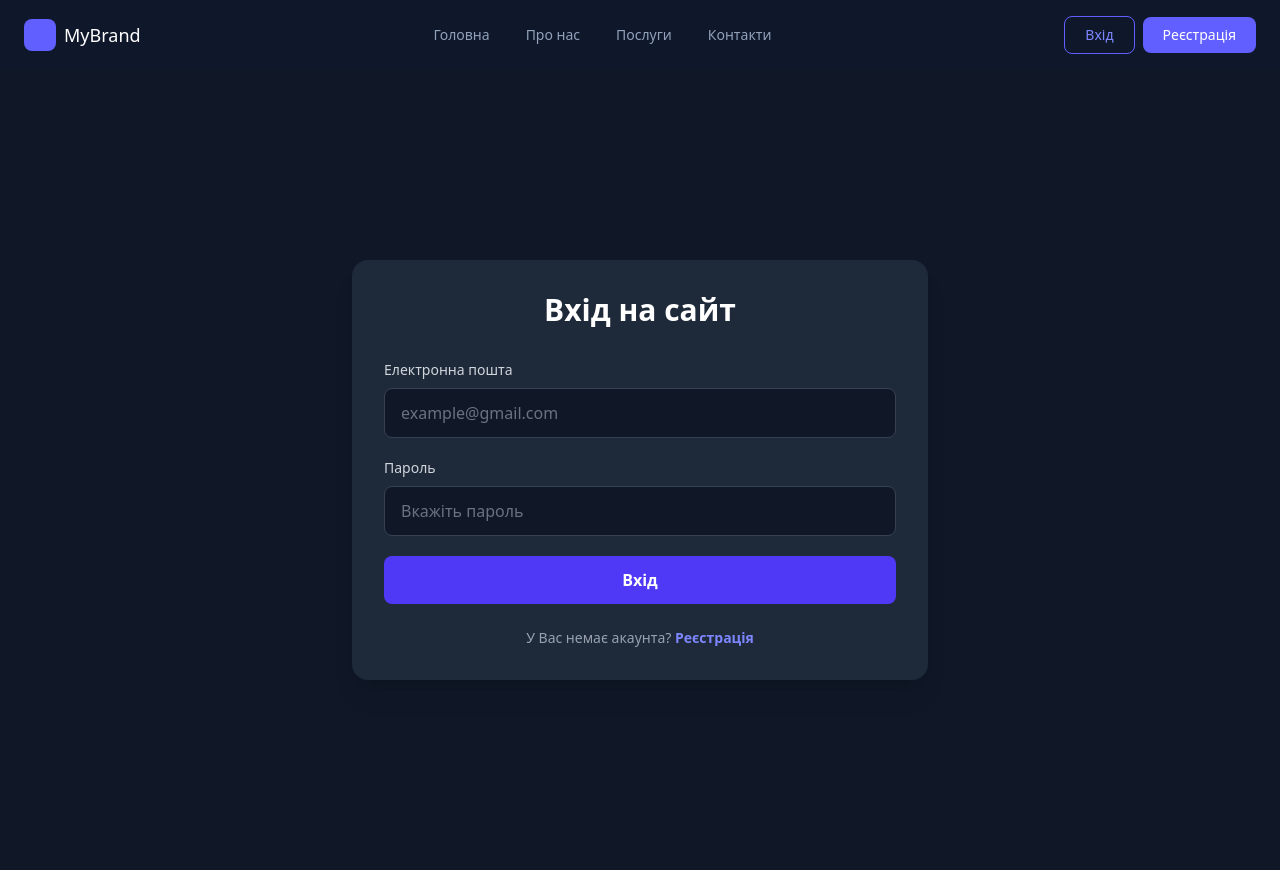
After one commit to DianaBondarchuk/Python-PD411, a Django app: page /users/login/ in a window 1280 px wide. The commit adds this page. Run offline with Django 5.2, Linux system fonts and the light colour scheme.

Commit message:
Working is good

```diff
--- a/mysite/silpo/templates/layout.html
+++ b/mysite/silpo/templates/layout.html
@@ -20,24 +20,35 @@
 
         <!-- Навігаційні посилання -->
         <div class="hidden md:flex items-center gap-1">
-            <a href="/" class="text-slate-400 hover:text-white hover:bg-slate-800  px-4 py-2 rounded-md text-sm transition-colors">
+            <a href="/"
+               class="text-slate-400 hover:text-white hover:bg-slate-800  px-4 py-2 rounded-md text-sm transition-colors">
                 Головна
             </a>
-            <a href="#" class="text-slate-400 hover:text-white hover:bg-slate-800 px-4 py-2 rounded-md text-sm transition-colors">
+            <a href="#"
+               class="text-slate-400 hover:text-white hover:bg-slate-800 px-4 py-2 rounded-md text-sm transition-colors">
                 Про нас
             </a>
-            <a href="#" class="text-slate-400 hover:text-white hover:bg-slate-800 px-4 py-2 rounded-md text-sm transition-colors">
+            <a href="#"
+               class="text-slate-400 hover:text-white hover:bg-slate-800 px-4 py-2 rounded-md text-sm transition-colors">
                 Послуги
             </a>
-            <a href="#" class="text-slate-400 hover:text-white hover:bg-slate-800 px-4 py-2 rounded-md text-sm transition-colors">
+            <a href="#"
+               class="text-slate-400 hover:text-white hover:bg-slate-800 px-4 py-2 rounded-md text-sm transition-colors">
                 Контакти
             </a>
         </div>
 
-        <!-- CTA кнопка -->
-        <a href="/users/register" class="bg-indigo-500 hover:bg-indigo-600 text-white px-5 py-2 rounded-lg text-sm font-medium transition-colors">
-            Реєстрація
-        </a>
+        <!-- CTA кнопки -->
+        <div class="flex items-center gap-2">
+            <a href="/users/login/"
+               class="border border-indigo-500 hover:bg-indigo-500/10 text-indigo-400 hover:text-indigo-300 px-5 py-2 rounded-lg text-sm font-medium transition-colors">
+                Вхід
+            </a>
+            <a href="/users/register/"
+               class="bg-indigo-500 hover:bg-indigo-600 text-white px-5 py-2 rounded-lg text-sm font-medium transition-colors">
+                Реєстрація
+            </a>
+        </div>
 
         <!-- Мобільне меню (бургер) -->
         <button class="md:hidden text-slate-400 hover:text-white">
--- a/mysite/silpo/users/forms.py
+++ b/mysite/silpo/users/forms.py
@@ -1,10 +1,10 @@
 from django import forms
 from django.contrib.auth.forms import UserCreationForm
-
+from django.contrib.auth.forms import AuthenticationForm
 from users.models import CustomUser
 
 
-class CustomUserForm(UserCreationForm):
+class CustomUserRegisterForm(UserCreationForm):
 
     email = forms.EmailField(
         label='Електронна пошта',
@@ -83,3 +83,22 @@ class CustomUserForm(UserCreationForm):
         if password1 and password2 and password1 != password2:
             raise forms.ValidationError("Паролі не співпадають.")
         return password2
+
+class CustomUserLoginForm(AuthenticationForm):
+    email = forms.EmailField(
+        label='Електронна пошта',
+        required=True,
+        widget=forms.TextInput(attrs={
+            'class': 'w-full rounded-lg border border-gray-700 bg-gray-900 px-4 py-3 text-white placeholder-gray-500 focus:border-indigo-500 focus:outline-none',
+            'placeholder': 'example@gmail.com'
+        })
+    )
+
+    password = forms.CharField(
+        label='Пароль',
+        required=True,
+        widget=forms.PasswordInput(attrs={
+            'class': 'w-full rounded-lg border border-gray-700 bg-gray-900 px-4 py-3 text-white placeholder-gray-500 focus:border-indigo-500 focus:outline-none',
+            'placeholder': 'Вкажіть пароль'
+        })
+    )
--- /dev/null
+++ b/mysite/silpo/users/templates/login.html
@@ -0,0 +1,67 @@
+{% extends "layout.html" %}
+
+{% block content %}
+<div class="min-h-screen flex items-center justify-center bg-gray-900 px-4">
+    <div class="w-full max-w-xl rounded-2xl bg-gray-800 p-8 shadow-xl">
+
+        <h1 class="text-3xl font-bold text-center text-white mb-8">
+            Вхід на сайт
+        </h1>
+
+        <form class="space-y-5" method="post" novalidate>
+
+            {% csrf_token %}
+
+            {% if form.errors %}
+            <div class="rounded-lg border border-red-500/30 bg-red-500/10 px-4 py-3 text-sm text-red-400">
+                {% for field in form %}
+                {% for error in field.errors %}
+                <p class="flex items-center gap-2">
+                    <span class="font-medium">{{ field.label }}:</span>
+                    <span>{{ error }}</span>
+                </p>
+                {% endfor %}
+                {% endfor %}
+            </div>
+            {% endif %}
+
+            <div>
+                <label class="block text-sm font-medium text-gray-300 mb-2">
+                    {{form.email.label}}
+                </label>
+                {{form.email}}
+                {% if form.email.errors %}
+                <div class="mt-1 text-sm text-red-400">{{ form.email.errors }}</div>
+                {% endif %}
+            </div>
+
+            <div>
+                <label class="block text-sm font-medium text-gray-300 mb-2">
+                    {{form.password.label}}
+                </label>
+                {{form.password}}
+                {% if form.password.errors %}
+                <div class="mt-1 text-sm text-red-400">{{ form.password.errors }}</div>
+                {% endif %}
+            </div>
+
+            <button
+                    type="submit"
+                    class="w-full rounded-lg bg-indigo-600 py-3 font-semibold text-white transition hover:bg-indigo-500">
+                Вхід
+            </button>
+
+        </form>
+
+        <p class="mt-6 text-center text-sm text-gray-400">
+            У Вас немає акаунта?
+            <a href="#" class="font-semibold text-indigo-400 hover:text-indigo-300">
+                Реєстрація
+            </a>
+        </p>
+
+    </div>
+</div>
+
+
+{% endblock %}
--- a/mysite/silpo/users/urls.py
+++ b/mysite/silpo/users/urls.py
@@ -5,4 +5,6 @@ app_name = "users"
 
 urlpatterns = [
     path('register/', views.register, name='register'),
+    path('login/', views.user_login, name="login"),
+    path('logout/', views.user_logout, name="logout")
 ]
--- a/mysite/silpo/users/views.py
+++ b/mysite/silpo/users/views.py
@@ -1,14 +1,14 @@
 from django.shortcuts import render, redirect
 from django.contrib import messages
 
-from users.forms import CustomUserForm
+from users.forms import CustomUserRegisterForm, CustomUserLoginForm
 from .utils import save_custom_image
-from django.contrib.auth import login
+from django.contrib.auth import authenticate, login, logout
 
 # Create your views here.
 def register(request):
     if request.method == 'POST':
-        form = CustomUserForm(request.POST, request.FILES)
+        form = CustomUserRegisterForm(request.POST, request.FILES)
         if form.is_valid():
             try:
                 #Обробимо форму, що заповнив користувач
@@ -26,10 +26,28 @@ def register(request):
             except Exception as e:
                 print(str(e))
                 messages.error(request, f'Щось пішло не так: {str(e)}')
-
         else:
             messages.info(request, 'Виникли помилки при заповненні форми')
     else:
-        form = CustomUserForm()
+        form = CustomUserRegisterForm()
 
     return render(request, "register.html", {"form": form})
+
+
+def user_login(request):
+    if request.method == 'POST':
+        form = CustomUserLoginForm(data=request.POST)
+        if form.is_valid():
+            user = authenticate(request, username=form.cleaned_data['email'],
+                                password=form.cleaned_data['password'])
+            if user is not None:
+                login(request, user)
+                return redirect('homepage')
+    else:
+        form = CustomUserLoginForm()
+    return render(request, 'login.html', {'form': form})
+
+
+def user_logout(request):
+    logout(request)
+    return redirect('homepage')
```
